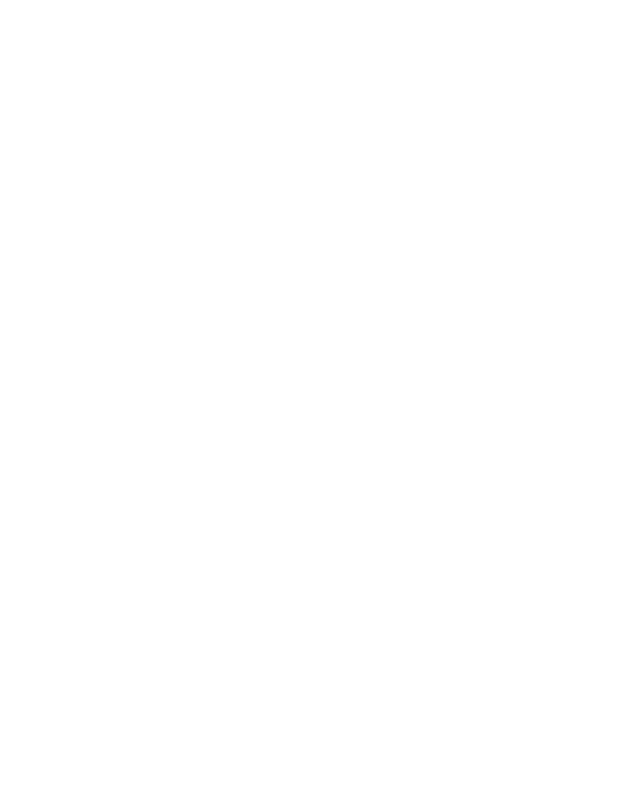
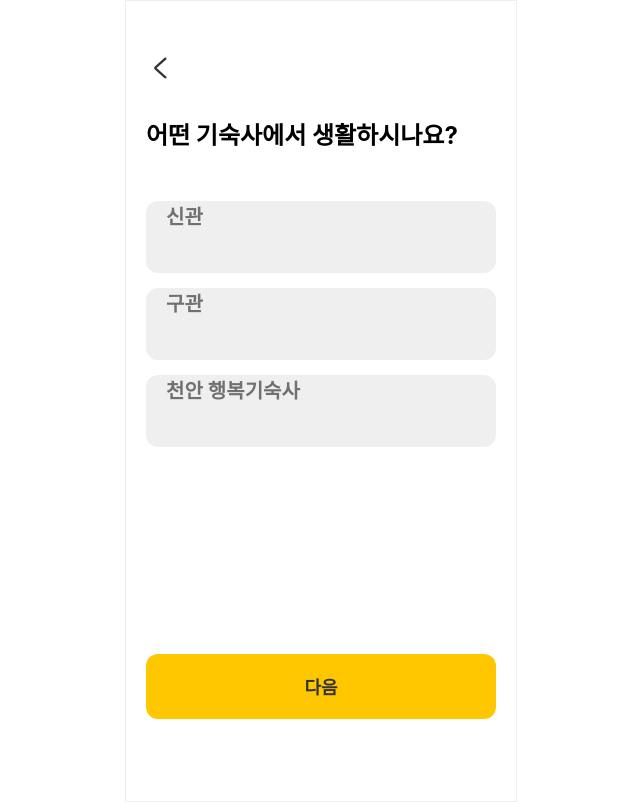
Before and after one commit to G-E-E-K-S/GEEKS-FE, a React (Create React App) app: page /dormitory in a window 1280 px wide. Before the commit this address had no page. Shown: the whole page, without its empty margins (319-959 px from the left). Built offline with nearby package versions, Linux system fonts and the light colour scheme.

Commit message:
Add Dormitory select page

```diff
--- a/src/App.js
+++ b/src/App.js
@@ -9,6 +9,7 @@ import QuesText from "./pages/Join/QuesText";
 import FinalPage from "./pages/Join/FinalPage";
 import Gender from "./pages/Join/Gender";
 import Major from "./pages/Join/Major";
+import Dormitory from "./pages/Join/Dormitory";
 
 function App() {
   return (
@@ -25,6 +26,7 @@ function App() {
           <Route path="/major" element={<Major/>} />
           <Route path="/finalpage" element={<FinalPage/>} />
           <Route path="/gender" element={<Gender/>} />
+          <Route path="/dormitory" element={<Dormitory/>} />
         </Routes>
       </Router>
     </div>
--- /dev/null
+++ b/src/components/Join/DormitoryBox.js
@@ -0,0 +1,23 @@
+import styled from "styled-components";
+
+const DormitoryTotalBox = styled.div`
+    height: 9vh;
+    border-radius: 12px;
+    background: #EFEFEF;
+    color: #707070;
+    padding-left: 20px;
+    margin-bottom: 1.89vh;
+`;
+const Dormitory = styled.div`
+    font-size: 20px;
+    font-style: normal;
+    font-weight: 600;
+`;
+const DormitoryBox = (props) => {
+    return(
+        <DormitoryTotalBox>
+            <Dormitory>{props.dormitory}</Dormitory>
+        </DormitoryTotalBox>
+    )
+}
+export default DormitoryBox;
--- /dev/null
+++ b/src/pages/Join/Dormitory.js
@@ -0,0 +1,43 @@
+import React, { useState } from 'react';
+import { useNavigate } from 'react-router-dom';
+import styled from 'styled-components';
+import * as c from '../../components/Common/CommonStyle';
+import GoBack from '../../components/Join/GoBack';
+import JoinButton from '../../components/Join/JoinButton';
+import MainText from '../../components/Join/MainText';
+import DormitoryBox from '../../components/Join/DormitoryBox';
+
+const DormitoryTotal = styled.div`
+    margin-top: 6.16vh;
+    & > :last-child {
+        margin-bottom: 0px;
+    }
+`;
+
+const Dormitory = () => {
+    const [isSelected, setIsSelected] = useState(false);
+    const [isgirl, setIsgirl] = useState(false);
+    const [isboy, setIsboy] = useState(false);
+    const navigator = useNavigate();
+
+    const ChangeColor = () => {
+        setIsSelected(true);
+    }
+
+    return (
+        <c.Totalframe>
+            <c.ScreenComponent>
+                <GoBack/>
+                <MainText maintitle={`어떤 기숙사에서 생활하시나요?`}/>
+                <DormitoryTotal>
+                    <DormitoryBox dormitory={'신관'}/>
+                    <DormitoryBox dormitory={'구관'}/>
+                    <DormitoryBox dormitory={'천안 행복기숙사'}/>
+                </DormitoryTotal>
+                <JoinButton btnName={'다음'} />
+            </c.ScreenComponent>
+        </c.Totalframe>
+    );
+};
+
+export default Dormitory;
```
